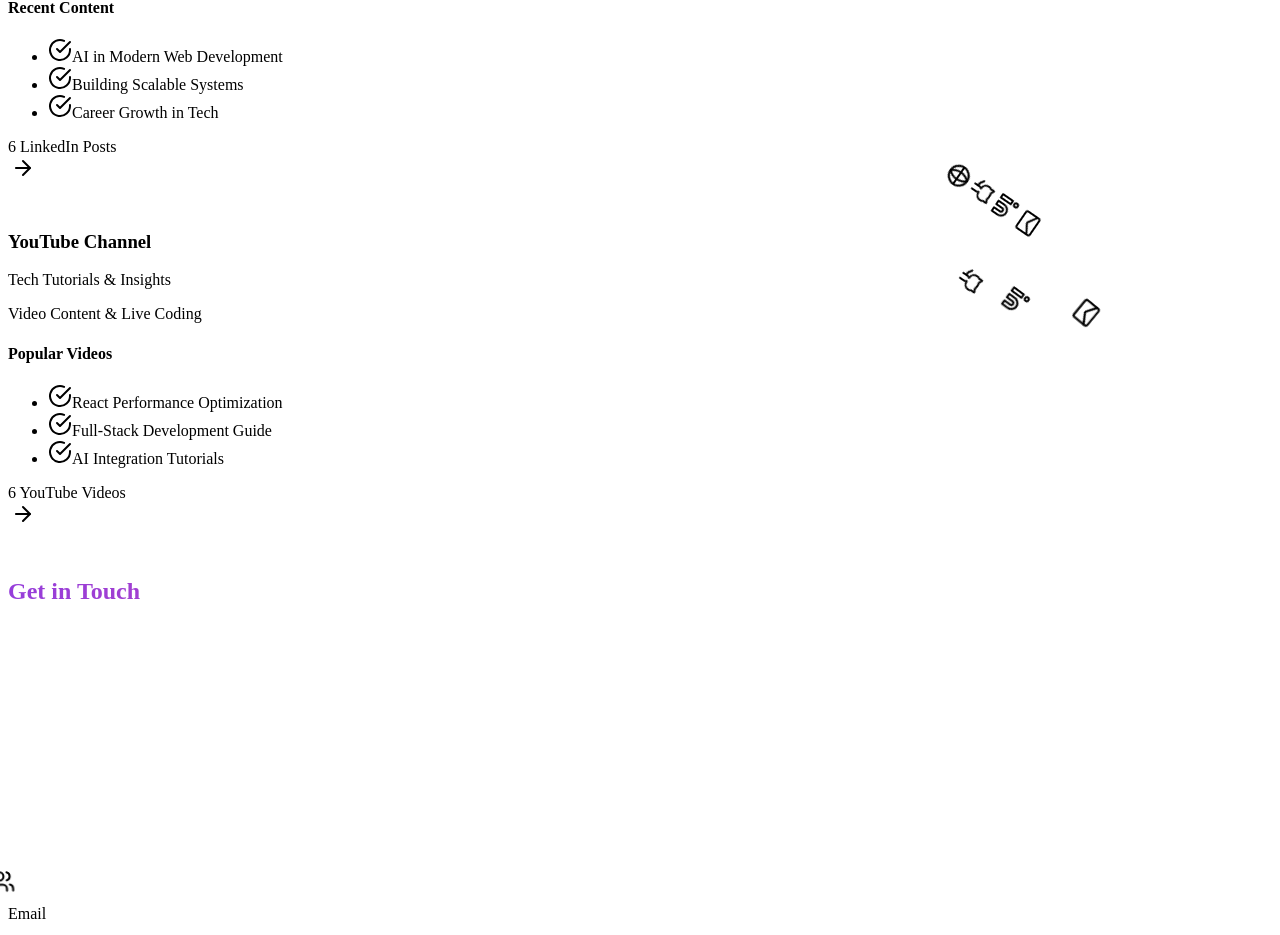
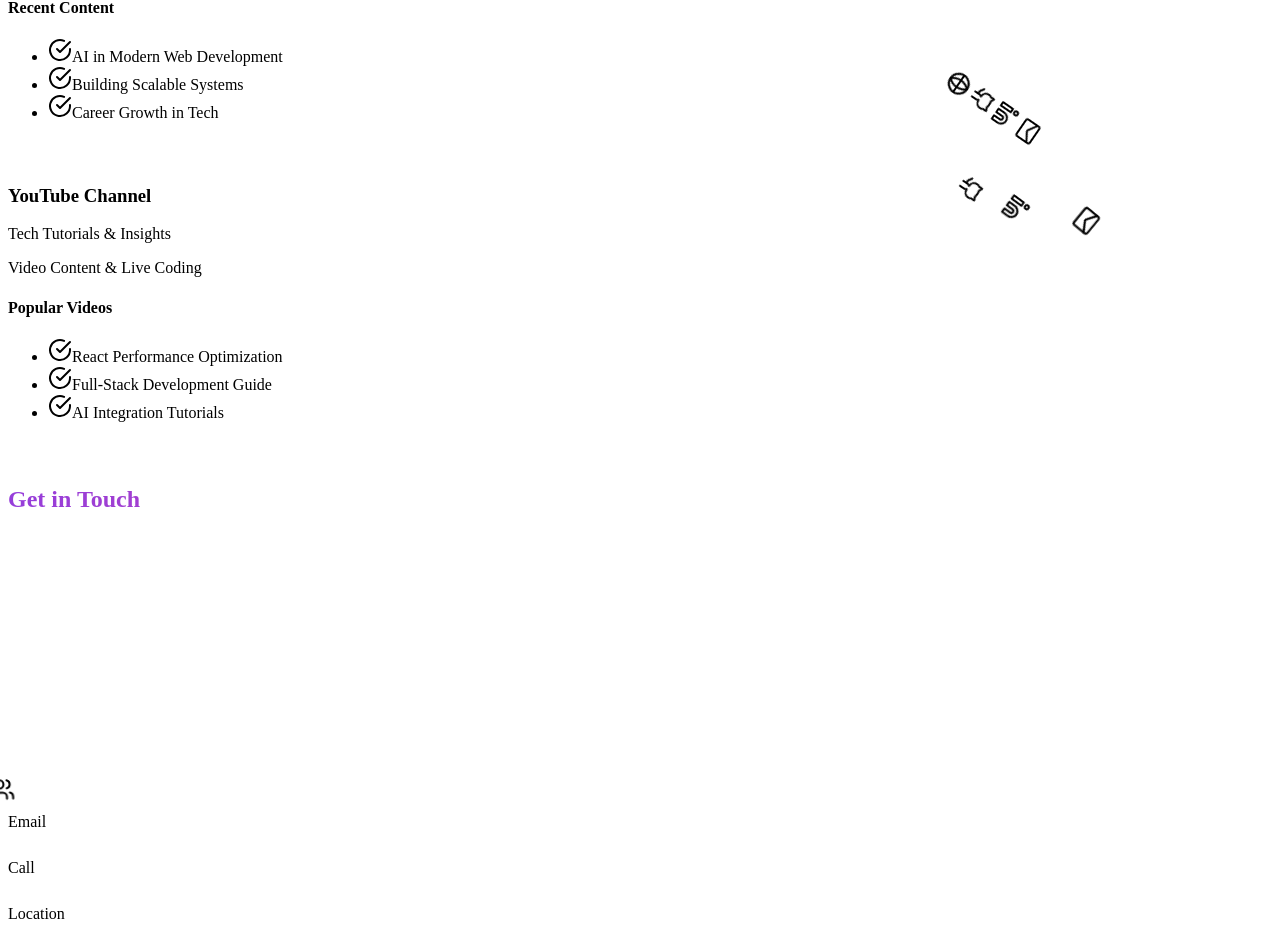
Before and after one commit to Dhruvish09/ProDeck, a Next.js app: page /Resume in a window 1280 px wide. Shown: the part 6653-7588 px from the top of the page. Built offline with nearby package versions, Linux system fonts and the light colour scheme.

Commit message:
Refactor social media posts section in resumeData.ts to comment out existing posts and remove associated UI elements in Resume.tsx for a cleaner layout.

```diff
--- a/src/constants/resumeData.ts
+++ b/src/constants/resumeData.ts
@@ -287,186 +287,186 @@ export const certifications: Certification[] = [
 ]
 
 export const socialMediaPosts: SocialMediaPost[] = [
-  {
-    id: 1,
-    platform: 'LinkedIn',
-    icon: Linkedin,
-    title: 'AI in Modern Web Development',
-    description: 'Exploring how artificial intelligence is revolutionizing web development practices',
-    content:
-      "AI is transforming how we build web applications. From automated testing to intelligent user interfaces, the possibilities are endless. Here's my take on the future of web development with AI integration.",
-    engagement: '1.2K+ views',
-    date: '2 days ago',
-    tags: ['AI', 'Web Development', 'Innovation'],
-    color: 'from-blue-500 to-indigo-500',
-    bgColor: 'from-blue-100/20 via-indigo-100/15 to-purple-100/15',
-    borderColor: 'blue-400/50',
-  },
-  {
-    id: 2,
-    platform: 'YouTube',
-    icon: Play,
-    title: 'React Performance Optimization',
-    description: 'Complete guide to optimizing React applications for better performance',
-    content:
-      "Performance is crucial in modern web applications. In this comprehensive tutorial, I cover React.memo, useMemo, useCallback, and other optimization techniques that will make your React apps lightning fast.",
-    engagement: '15K+ views',
-    date: '1 week ago',
-    tags: ['React', 'Performance', 'Tutorial'],
-    color: 'from-red-500 to-pink-500',
-    bgColor: 'from-red-100/20 via-pink-100/15 to-orange-100/15',
-    borderColor: 'red-400/50',
-  },
-  {
-    id: 3,
-    platform: 'LinkedIn',
-    icon: Linkedin,
-    title: 'Building Scalable Systems',
-    description: 'Architecture patterns for building systems that grow with your business',
-    content:
-      "Scalability isn't just about handling more users. It's about building systems that can evolve and adapt. Let me share the key principles I've learned from building systems that serve millions of users.",
-    engagement: '856 views',
-    date: '3 days ago',
-    tags: ['Architecture', 'Scalability', 'Systems Design'],
-    color: 'from-blue-500 to-indigo-500',
-    bgColor: 'from-blue-100/20 via-indigo-100/15 to-purple-100/15',
-    borderColor: 'blue-400/50',
-  },
-  {
-    id: 4,
-    platform: 'YouTube',
-    icon: Play,
-    title: 'Full-Stack Development Guide',
-    description: 'From frontend to backend: Complete development workflow',
-    content:
-      "Full-stack development is more than just knowing multiple technologies. It's about understanding how different parts work together. Join me as I walk through a complete development workflow.",
-    engagement: '8.2K+ views',
-    date: '2 weeks ago',
-    tags: ['Full-Stack', 'Development', 'Workflow'],
-    color: 'from-red-500 to-pink-500',
-    bgColor: 'from-red-100/20 via-pink-100/15 to-orange-100/15',
-    borderColor: 'red-400/50',
-  },
-  {
-    id: 5,
-    platform: 'LinkedIn',
-    icon: Linkedin,
-    title: 'Career Growth in Tech',
-    description: 'Strategies for advancing your career in the technology industry',
-    content:
-      "Your career in tech is a journey, not a destination. Here are the strategies that helped me grow from a junior developer to a senior role, and how you can apply them to your own career path.",
-    engagement: '2.1K+ views',
-    date: '5 days ago',
-    tags: ['Career', 'Growth', 'Tech'],
-    color: 'from-blue-500 to-indigo-500',
-    bgColor: 'from-blue-100/20 via-indigo-100/15 to-purple-100/15',
-    borderColor: 'blue-400/50',
-  },
-  {
-    id: 6,
-    platform: 'YouTube',
-    icon: Play,
-    title: 'AI Integration Tutorials',
-    description: 'Step-by-step guide to integrating AI into your applications',
-    content:
-      "AI integration doesn't have to be complicated. In this series, I'll show you how to add AI features to your applications using popular APIs and libraries. Let's make AI accessible to every developer.",
-    engagement: '12K+ views',
-    date: '3 weeks ago',
-    tags: ['AI', 'Integration', 'Tutorial'],
-    color: 'from-red-500 to-pink-500',
-    bgColor: 'from-red-100/20 via-pink-100/15 to-orange-100/15',
-    borderColor: 'red-400/50',
-  },
-  {
-    id: 7,
-    platform: 'LinkedIn',
-    icon: Linkedin,
-    title: 'Microservices Best Practices',
-    description: 'Lessons learned from building and maintaining microservices',
-    content:
-      "Microservices offer great flexibility but come with their own challenges. Here are the best practices I've discovered through trial and error, and how to avoid common pitfalls.",
-    engagement: '1.5K+ views',
-    date: '1 week ago',
-    tags: ['Microservices', 'Best Practices', 'Architecture'],
-    color: 'from-blue-500 to-indigo-500',
-    bgColor: 'from-blue-100/20 via-indigo-100/15 to-purple-100/15',
-    borderColor: 'blue-400/50',
-  },
-  {
-    id: 8,
-    platform: 'YouTube',
-    icon: Play,
-    title: 'Database Design Patterns',
-    description: 'Designing efficient and scalable database architectures',
-    content:
-      'Good database design is the foundation of any successful application. Learn the essential patterns and principles that will help you design databases that perform well and scale with your needs.',
-    engagement: '6.8K+ views',
-    date: '4 weeks ago',
-    tags: ['Database', 'Design', 'Architecture'],
-    color: 'from-red-500 to-pink-500',
-    bgColor: 'from-red-100/20 via-pink-100/15 to-orange-100/15',
-    borderColor: 'red-400/50',
-  },
-  {
-    id: 9,
-    platform: 'LinkedIn',
-    icon: Linkedin,
-    title: 'DevOps Culture Implementation',
-    description: 'Building a DevOps culture in traditional organizations',
-    content:
-      "DevOps is more than tools and automation. It's about culture, collaboration, and continuous improvement. Here's how to implement DevOps principles in organizations that are resistant to change.",
-    engagement: '987 views',
-    date: '4 days ago',
-    tags: ['DevOps', 'Culture', 'Collaboration'],
-    color: 'from-blue-500 to-indigo-500',
-    bgColor: 'from-blue-100/20 via-indigo-100/15 to-purple-100/15',
-    borderColor: 'blue-400/50',
-  },
-  {
-    id: 10,
-    platform: 'YouTube',
-    icon: Play,
-    title: 'Security Best Practices',
-    description: 'Protecting your applications from common security threats',
-    content:
-      'Security should be built into your development process from day one. Learn the essential security practices that every developer should know, and how to implement them in your projects.',
-    engagement: '9.1K+ views',
-    date: '5 weeks ago',
-    tags: ['Security', 'Best Practices', 'Development'],
-    color: 'from-red-500 to-pink-500',
-    bgColor: 'from-red-100/20 via-pink-100/15 to-orange-100/15',
-    borderColor: 'red-400/50',
-  },
-  {
-    id: 11,
-    platform: 'LinkedIn',
-    icon: Linkedin,
-    title: 'Cloud-Native Development',
-    description: 'Building applications designed for the cloud from the ground up',
-    content:
-      "Cloud-native development is about more than just deploying to the cloud. It's about designing applications that leverage cloud capabilities and scale automatically. Here's my approach to cloud-native architecture.",
-    engagement: '1.8K+ views',
-    date: '6 days ago',
-    tags: ['Cloud-Native', 'Architecture', 'Scalability'],
-    color: 'from-blue-500 to-indigo-500',
-    bgColor: 'from-blue-100/20 via-indigo-100/15 to-purple-100/15',
-    borderColor: 'blue-400/50',
-  },
-  {
-    id: 12,
-    platform: 'YouTube',
-    icon: Play,
-    title: 'Testing Strategies for Modern Apps',
-    description: 'Comprehensive testing approaches for complex applications',
-    content:
-      "Testing is crucial for maintaining code quality and preventing bugs. In this comprehensive guide, I'll show you how to implement effective testing strategies for modern web applications.",
-    engagement: '7.3K+ views',
-    date: '6 weeks ago',
-    tags: ['Testing', 'Quality', 'Development'],
-    color: 'from-red-500 to-pink-500',
-    bgColor: 'from-red-100/20 via-pink-100/15 to-orange-100/15',
-    borderColor: 'red-400/50',
-  },
+  // {
+  //   id: 1,
+  //   platform: 'LinkedIn',
+  //   icon: Linkedin,
+  //   title: 'AI in Modern Web Development',
+  //   description: 'Exploring how artificial intelligence is revolutionizing web development practices',
+  //   content:
+  //     "AI is transforming how we build web applications. From automated testing to intelligent user interfaces, the possibilities are endless. Here's my take on the future of web development with AI integration.",
+  //   engagement: '1.2K+ views',
+  //   date: '2 days ago',
+  //   tags: ['AI', 'Web Development', 'Innovation'],
+  //   color: 'from-blue-500 to-indigo-500',
+  //   bgColor: 'from-blue-100/20 via-indigo-100/15 to-purple-100/15',
+  //   borderColor: 'blue-400/50',
+  // },
+  // {
+  //   id: 2,
+  //   platform: 'YouTube',
+  //   icon: Play,
+  //   title: 'React Performance Optimization',
+  //   description: 'Complete guide to optimizing React applications for better performance',
+  //   content:
+  //     "Performance is crucial in modern web applications. In this comprehensive tutorial, I cover React.memo, useMemo, useCallback, and other optimization techniques that will make your React apps lightning fast.",
+  //   engagement: '15K+ views',
+  //   date: '1 week ago',
+  //   tags: ['React', 'Performance', 'Tutorial'],
+  //   color: 'from-red-500 to-pink-500',
+  //   bgColor: 'from-red-100/20 via-pink-100/15 to-orange-100/15',
+  //   borderColor: 'red-400/50',
+  // },
+  // {
+  //   id: 3,
+  //   platform: 'LinkedIn',
+  //   icon: Linkedin,
+  //   title: 'Building Scalable Systems',
+  //   description: 'Architecture patterns for building systems that grow with your business',
+  //   content:
+  //     "Scalability isn't just about handling more users. It's about building systems that can evolve and adapt. Let me share the key principles I've learned from building systems that serve millions of users.",
+  //   engagement: '856 views',
+  //   date: '3 days ago',
+  //   tags: ['Architecture', 'Scalability', 'Systems Design'],
+  //   color: 'from-blue-500 to-indigo-500',
+  //   bgColor: 'from-blue-100/20 via-indigo-100/15 to-purple-100/15',
+  //   borderColor: 'blue-400/50',
+  // },
+  // {
+  //   id: 4,
+  //   platform: 'YouTube',
+  //   icon: Play,
+  //   title: 'Full-Stack Development Guide',
+  //   description: 'From frontend to backend: Complete development workflow',
+  //   content:
+  //     "Full-stack development is more than just knowing multiple technologies. It's about understanding how different parts work together. Join me as I walk through a complete development workflow.",
+  //   engagement: '8.2K+ views',
+  //   date: '2 weeks ago',
+  //   tags: ['Full-Stack', 'Development', 'Workflow'],
+  //   color: 'from-red-500 to-pink-500',
+  //   bgColor: 'from-red-100/20 via-pink-100/15 to-orange-100/15',
+  //   borderColor: 'red-400/50',
+  // },
+  // {
+  //   id: 5,
+  //   platform: 'LinkedIn',
+  //   icon: Linkedin,
+  //   title: 'Career Growth in Tech',
+  //   description: 'Strategies for advancing your career in the technology industry',
+  //   content:
+  //     "Your career in tech is a journey, not a destination. Here are the strategies that helped me grow from a junior developer to a senior role, and how you can apply them to your own career path.",
+  //   engagement: '2.1K+ views',
+  //   date: '5 days ago',
+  //   tags: ['Career', 'Growth', 'Tech'],
+  //   color: 'from-blue-500 to-indigo-500',
+  //   bgColor: 'from-blue-100/20 via-indigo-100/15 to-purple-100/15',
+  //   borderColor: 'blue-400/50',
+  // },
+  // {
+  //   id: 6,
+  //   platform: 'YouTube',
+  //   icon: Play,
+  //   title: 'AI Integration Tutorials',
+  //   description: 'Step-by-step guide to integrating AI into your applications',
+  //   content:
+  //     "AI integration doesn't have to be complicated. In this series, I'll show you how to add AI features to your applications using popular APIs and libraries. Let's make AI accessible to every developer.",
+  //   engagement: '12K+ views',
+  //   date: '3 weeks ago',
+  //   tags: ['AI', 'Integration', 'Tutorial'],
+  //   color: 'from-red-500 to-pink-500',
+  //   bgColor: 'from-red-100/20 via-pink-100/15 to-orange-100/15',
+  //   borderColor: 'red-400/50',
+  // },
+  // {
+  //   id: 7,
+  //   platform: 'LinkedIn',
+  //   icon: Linkedin,
+  //   title: 'Microservices Best Practices',
+  //   description: 'Lessons learned from building and maintaining microservices',
+  //   content:
+  //     "Microservices offer great flexibility but come with their own challenges. Here are the best practices I've discovered through trial and error, and how to avoid common pitfalls.",
+  //   engagement: '1.5K+ views',
+  //   date: '1 week ago',
+  //   tags: ['Microservices', 'Best Practices', 'Architecture'],
+  //   color: 'from-blue-500 to-indigo-500',
+  //   bgColor: 'from-blue-100/20 via-indigo-100/15 to-purple-100/15',
+  //   borderColor: 'blue-400/50',
+  // },
+  // {
+  //   id: 8,
+  //   platform: 'YouTube',
+  //   icon: Play,
+  //   title: 'Database Design Patterns',
+  //   description: 'Designing efficient and scalable database architectures',
+  //   content:
+  //     'Good database design is the foundation of any successful application. Learn the essential patterns and principles that will help you design databases that perform well and scale with your needs.',
+  //   engagement: '6.8K+ views',
+  //   date: '4 weeks ago',
+  //   tags: ['Database', 'Design', 'Architecture'],
+  //   color: 'from-red-500 to-pink-500',
+  //   bgColor: 'from-red-100/20 via-pink-100/15 to-orange-100/15',
+  //   borderColor: 'red-400/50',
+  // },
+  // {
+  //   id: 9,
+  //   platform: 'LinkedIn',
+  //   icon: Linkedin,
+  //   title: 'DevOps Culture Implementation',
+  //   description: 'Building a DevOps culture in traditional organizations',
+  //   content:
+  //     "DevOps is more than tools and automation. It's about culture, collaboration, and continuous improvement. Here's how to implement DevOps principles in organizations that are resistant to change.",
+  //   engagement: '987 views',
+  //   date: '4 days ago',
+  //   tags: ['DevOps', 'Culture', 'Collaboration'],
+  //   color: 'from-blue-500 to-indigo-500',
+  //   bgColor: 'from-blue-100/20 via-indigo-100/15 to-purple-100/15',
+  //   borderColor: 'blue-400/50',
+  // },
+  // {
+  //   id: 10,
+  //   platform: 'YouTube',
+  //   icon: Play,
+  //   title: 'Security Best Practices',
+  //   description: 'Protecting your applications from common security threats',
+  //   content:
+  //     'Security should be built into your development process from day one. Learn the essential security practices that every developer should know, and how to implement them in your projects.',
+  //   engagement: '9.1K+ views',
+  //   date: '5 weeks ago',
+  //   tags: ['Security', 'Best Practices', 'Development'],
+  //   color: 'from-red-500 to-pink-500',
+  //   bgColor: 'from-red-100/20 via-pink-100/15 to-orange-100/15',
+  //   borderColor: 'red-400/50',
+  // },
+  // {
+  //   id: 11,
+  //   platform: 'LinkedIn',
+  //   icon: Linkedin,
+  //   title: 'Cloud-Native Development',
+  //   description: 'Building applications designed for the cloud from the ground up',
+  //   content:
+  //     "Cloud-native development is about more than just deploying to the cloud. It's about designing applications that leverage cloud capabilities and scale automatically. Here's my approach to cloud-native architecture.",
+  //   engagement: '1.8K+ views',
+  //   date: '6 days ago',
+  //   tags: ['Cloud-Native', 'Architecture', 'Scalability'],
+  //   color: 'from-blue-500 to-indigo-500',
+  //   bgColor: 'from-blue-100/20 via-indigo-100/15 to-purple-100/15',
+  //   borderColor: 'blue-400/50',
+  // },
+  // {
+  //   id: 12,
+  //   platform: 'YouTube',
+  //   icon: Play,
+  //   title: 'Testing Strategies for Modern Apps',
+  //   description: 'Comprehensive testing approaches for complex applications',
+  //   content:
+  //     "Testing is crucial for maintaining code quality and preventing bugs. In this comprehensive guide, I'll show you how to implement effective testing strategies for modern web applications.",
+  //   engagement: '7.3K+ views',
+  //   date: '6 weeks ago',
+  //   tags: ['Testing', 'Quality', 'Development'],
+  //   color: 'from-red-500 to-pink-500',
+  //   bgColor: 'from-red-100/20 via-pink-100/15 to-orange-100/15',
+  //   borderColor: 'red-400/50',
+  // },
 ]
 
 export const resumeData = {
--- a/src/pages/Resume.tsx
+++ b/src/pages/Resume.tsx
@@ -2591,22 +2591,6 @@ const Profile = () => {
                       </ul>
                     </div>
 
-                    <div className="flex items-center justify-between">
-                      <span className="text-blue-600 text-sm font-medium">6 LinkedIn Posts</span>
-                      <motion.div
-                        animate={{
-                          x: [0, 3, 0],
-                        }}
-                        transition={{
-                          duration: 2,
-                          repeat: Infinity,
-                          ease: "easeInOut"
-                        }}
-                        className="text-blue-500 group-hover:text-blue-600 transition-colors duration-300"
-                      >
-                        <ArrowRight className="h-5 w-5" />
-                      </motion.div>
-                    </div>
                   </div>
                 </div>
               </div>
@@ -2699,22 +2683,6 @@ const Profile = () => {
                       </ul>
                     </div>
 
-                    <div className="flex items-center justify-between">
-                      <span className="text-red-600 text-sm font-medium">6 YouTube Videos</span>
-                      <motion.div
-                        animate={{
-                          x: [0, 3, 0],
-                        }}
-                        transition={{
-                          duration: 2,
-                          repeat: Infinity,
-                          ease: "easeInOut"
-                        }}
-                        className="text-red-500 group-hover:text-red-600 transition-colors duration-300"
-                      >
-                        <ArrowRight className="h-5 w-5" />
-                      </motion.div>
-                    </div>
                   </div>
                 </div>
               </div>
```
